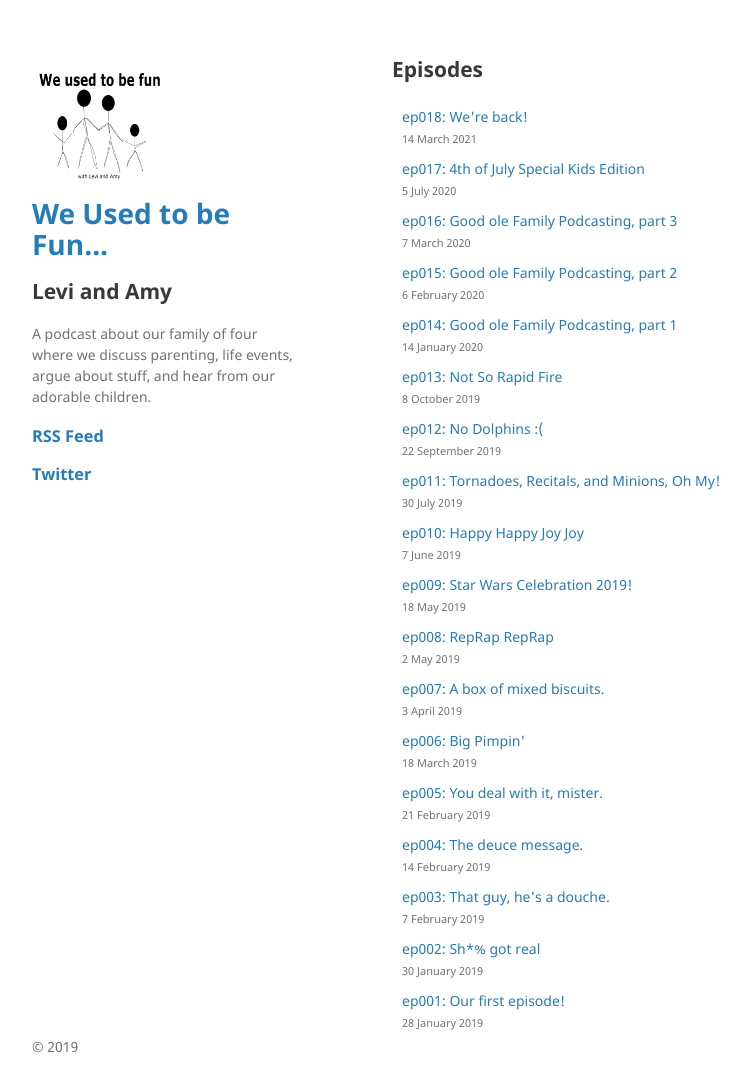
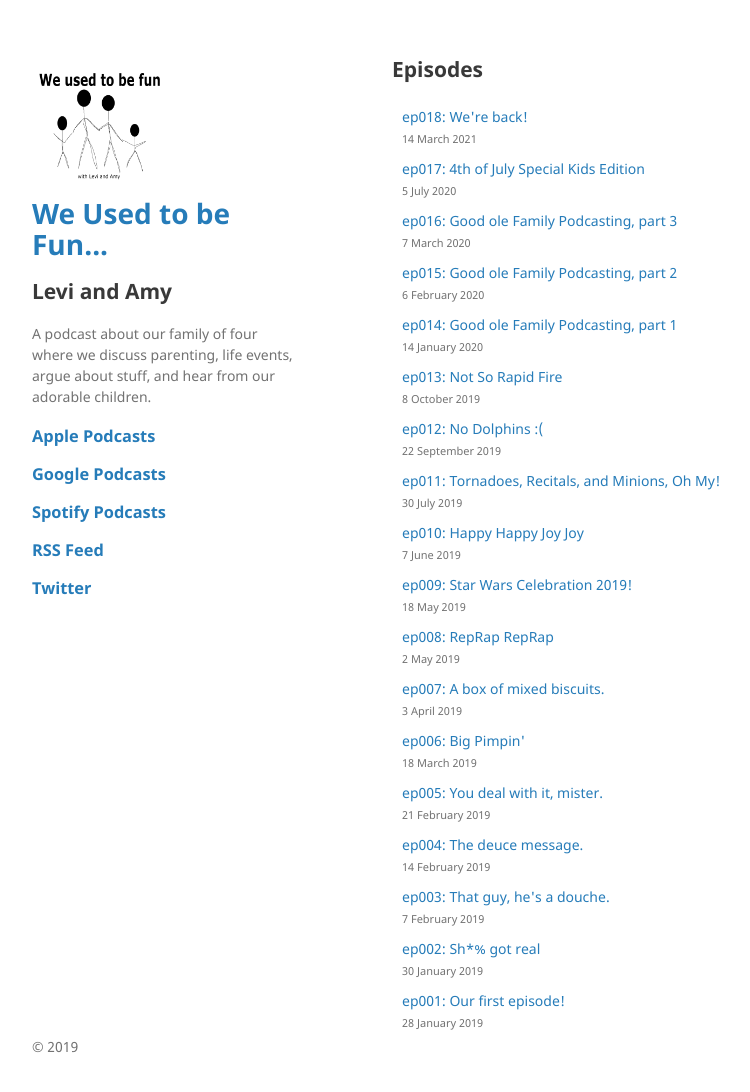
Before and after one commit to weusedtobefun/weusedtobefun.github.io, a Jekyll site: the page built from index.md, in a window 1280 px wide and 1107 px high. Shown: the top 1092 px of the window, without its empty margins (178-928 px from the left). Built offline with Jekyll 4.4.1, drawn with Linux system fonts in a browser that asks for light colours.

Commit message:
Update default.html

```diff
--- a/_layouts/default.html
+++ b/_layouts/default.html
@@ -21,6 +21,9 @@
 
         <p>{{ site.description }}</p>
 
+        <h3><a href="{{site.apple_url}}">Apple Podcasts</a></h3>
+        <h3><a href="{{site.google_url}}">Google Podcasts</a></h3>
+        <h3><a href="{{site.spotify_url}}">Spotify Podcasts</a></h3>
         <h3><a href="{{site.rss_feed | relative_url }}">{{ "RSS Feed" }}</a></h3>
         <h3><a href="{{site.twitter_url}}">Twitter</a></h3>
 
```
